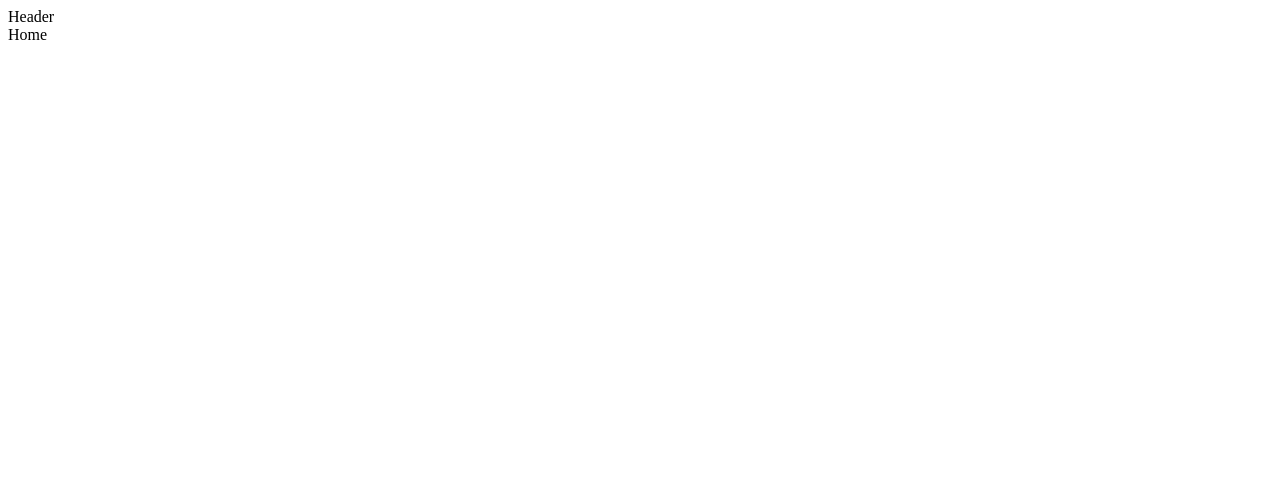
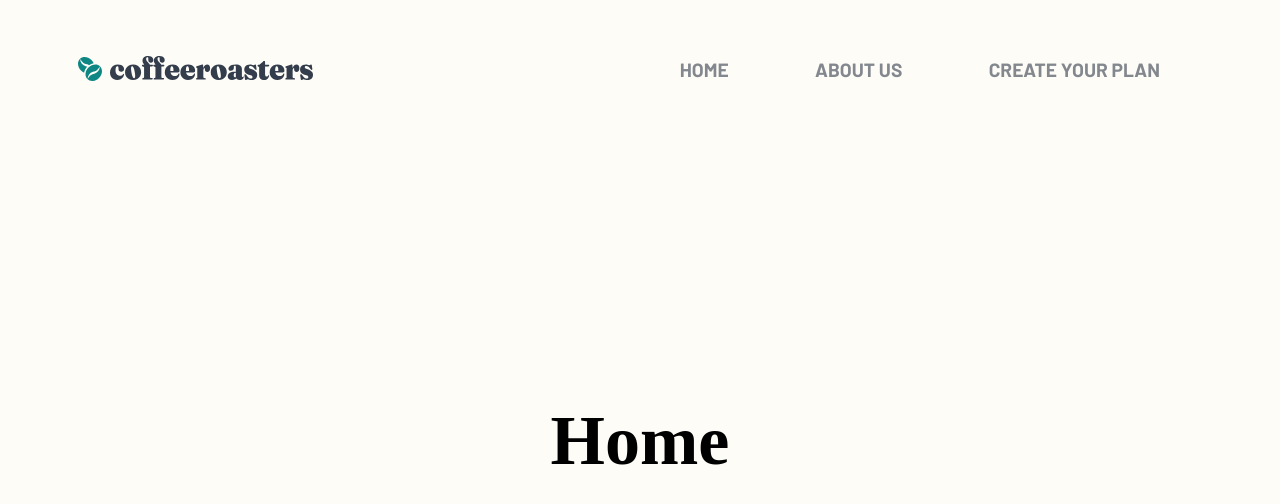
Before and after one commit to NzaQr/coffeeroasters, a React (Create React App) app: page / in a window 1280 px wide. Shown: the top 504 px of the page. Built offline with nearby package versions, Linux system fonts and the light colour scheme.

Commit message:
Add Header

```diff
--- a/package.json
+++ b/package.json
@@ -3,11 +3,15 @@
   "version": "0.1.0",
   "private": true,
   "dependencies": {
+    "@emotion/react": "^11.4.0",
+    "@emotion/styled": "^11.3.0",
     "@testing-library/jest-dom": "^5.12.0",
     "@testing-library/react": "^11.2.6",
     "@testing-library/user-event": "^12.8.3",
+    "framer-motion": "^4.1.13",
     "react": "^17.0.2",
     "react-dom": "^17.0.2",
+    "react-icons": "^4.2.0",
     "react-router-dom": "^5.2.0",
     "react-scripts": "4.0.3",
     "web-vitals": "^1.1.2"
--- a/public/index.html
+++ b/public/index.html
@@ -1,43 +1,25 @@
 <!DOCTYPE html>
 <html lang="en">
+
 <head>
   <meta charset="utf-8" />
   <link rel="icon" href="%PUBLIC_URL%/favicon.ico" />
   <meta name="viewport" content="width=device-width, initial-scale=1" />
   <meta name="theme-color" content="#000000" />
-    <meta
-      name="description"
-      content="Web site created using create-react-app"
-    />
+  <meta name="description" content="Web site created using create-react-app" />
   <link rel="apple-touch-icon" href="%PUBLIC_URL%/logo192.png" />
-    <!--
-      manifest.json provides metadata used when your web app is installed on a
-      user's mobile device or desktop. See https://developers.google.com/web/fundamentals/web-app-manifest/
-    -->
+
   <link rel="manifest" href="%PUBLIC_URL%/manifest.json" />
-    <!--
-      Notice the use of %PUBLIC_URL% in the tags above.
-      It will be replaced with the URL of the `public` folder during the build.
-      Only files inside the `public` folder can be referenced from the HTML.
-
-      Unlike "/favicon.ico" or "favicon.ico", "%PUBLIC_URL%/favicon.ico" will
-      work correctly both with client-side routing and a non-root public URL.
-      Learn how to configure a non-root public URL by running `npm run build`.
-    -->
+  <link rel="preconnect" href="https://fonts.gstatic.com">
+  <link href="https://fonts.googleapis.com/css2?family=Barlow:wght@400;700&family=Fraunces:wght@400;900&display=swap"
+    rel="stylesheet">
   <title>React App</title>
 </head>
+
 <body>
   <noscript>You need to enable JavaScript to run this app.</noscript>
   <div id="root"></div>
-    <!--
-      This HTML file is a template.
-      If you open it directly in the browser, you will see an empty page.
 
-      You can add webfonts, meta tags, or analytics to this file.
-      The build step will place the bundled scripts into the <body> tag.
+</body>
 
-      To begin the development, run `npm start` or `yarn start`.
-      To create a production bundle, use `npm run build` or `yarn build`.
-    -->
-  </body>
 </html>
--- /dev/null
+++ b/src/components/Header.css
@@ -0,0 +1,145 @@
+html {
+  font-size: 60%;
+}
+
+body {
+  background-color: #fefcf7;
+  margin: 0;
+}
+
+.header-container {
+  color: #83888f;
+  font-size: 1.2rem;
+  font-weight: 700;
+  background-color: #fefcf7;
+  padding-top: 30px;
+  display: flex;
+  justify-content: space-evenly;
+  align-items: center;
+}
+
+.logo {
+  max-width: 75%;
+  max-height: 100%;
+}
+
+.nav-item {
+  display: none;
+}
+
+.nav-item-container {
+  display: none;
+}
+
+.nav-menu {
+  width: 100vw;
+  height: 100vh;
+  display: flex;
+  justify-content: center;
+  position: fixed;
+  top: 0;
+  right: -100%;
+  transition: 850ms;
+}
+
+.nav-menu.active {
+  background: linear-gradient(#fefcf7 55.94%, rgba(254, 252, 247, 0.504981));
+  right: 0;
+  transition: 350ms;
+}
+
+.nav-menu-items {
+  width: 100%;
+  padding-left: 10px;
+  margin: 3rem;
+}
+
+.navbar-toggle {
+  background: none;
+  height: 80px;
+  display: flex;
+  justify-content: start;
+  align-items: center;
+}
+
+.menu-bars {
+  color: #333d4b;
+  font-size: 3rem;
+  background: none;
+  cursor: pointer;
+}
+
+.close {
+  position: absolute;
+  right: 35px;
+  top: 30px;
+}
+
+.item {
+  text-align: center;
+  list-style-type: none;
+  font-size: 2em;
+  font-weight: 600;
+  width: 95%;
+  align-items: center;
+  margin-bottom: 5rem;
+  cursor: pointer;
+  transition: all 0.2s ease-in-out;
+}
+
+a {
+  text-decoration: none;
+  font-family: "Fraunces", serif;
+  color: #333d4b;
+}
+
+.item:hover {
+  transform: scale(1.1);
+}
+
+@media (min-width: 800px) {
+  .header-container {
+    display: flex;
+    justify-content: space-between;
+    align-items: center;
+    padding: 3rem;
+  }
+
+  .logo {
+    max-width: 100%;
+  }
+
+  .nav-item {
+    padding: 0.5rem 2rem;
+    margin: 2.5rem;
+  }
+
+  .nav {
+    display: none;
+  }
+
+  .nav-item {
+    color: #83888f;
+    display: block;
+    font-size: 2rem;
+    font-weight: 600;
+    transition: all 0.2s ease-in-out;
+  }
+
+  .nav-item:hover {
+    color: #333d4b;
+  }
+  .nav-item-container {
+    display: flex;
+  }
+  a {
+    font-family: "Barlow", sans-serif;
+  }
+}
+
+@media (min-width: 1200px) {
+  .header-container {
+    margin-top: 2rem;
+    padding: 1rem 8rem;
+  }
+}
--- a/src/components/Header.js
+++ b/src/components/Header.js
@@ -1,5 +1,53 @@
-import React from "react";
+import React, { useState } from "react";
+import { Link } from "react-router-dom";
+import "./Header.css";
+import Logo from "../assets/logo.svg";
+import * as FaIcons from "react-icons/fa";
+import * as AiIcons from "react-icons/ai";
 
 export default function Header() {
-  return <div>Header</div>;
+  const [sidebar, setSidebar] = useState(false);
+
+  const showSidebar = () => setSidebar(!sidebar);
+  return (
+    <div className="header-container">
+      <Link to="/">
+        <img className="logo" src={Logo} alt="myteam logo" />
+      </Link>
+      <div className="nav">
+        <Link to="#" className="menu-bars">
+          <FaIcons.FaBars onClick={showSidebar} />
+        </Link>
+        <nav className={sidebar ? "nav-menu active" : "nav-menu"}>
+          <ul className="nav-menu-items" onClick={showSidebar}>
+            <li className="navbar-toggle">
+              <Link to="#" className="menu-bars close">
+                <AiIcons.AiOutlineClose />
+              </Link>
+            </li>
+            <li className="item">
+              <Link to="/">Home</Link>
+            </li>
+            <li className="item">
+              <Link to="/about">About</Link>
+            </li>
+            <li className="item">
+              <Link to="/create">Create Your Plan</Link>
+            </li>
+          </ul>
+        </nav>
+      </div>
+      <div className="nav-item-container">
+        <Link className="nav-item" to="/">
+          HOME
+        </Link>
+        <Link className="nav-item" to="/about">
+          ABOUT US
+        </Link>
+        <Link className="nav-item" to="/contact">
+          CREATE YOUR PLAN
+        </Link>
+      </div>
+    </div>
+  );
 }
--- /dev/null
+++ b/src/pages/Home.css
@@ -0,0 +1,5 @@
+.home {
+  font-size: 70px;
+  text-align: center;
+  line-height: 55rem;
+}
--- a/src/pages/Home.js
+++ b/src/pages/Home.js
@@ -1,5 +1,6 @@
 import React from "react";
+import "./Home.css";
 
 export default function Home() {
-  return <div>Home</div>;
+  return <h2 className="home">Home</h2>;
 }
```
Also changed, not shown: src/assets/logo.svg (added), 1 other file (tests, documents, lock files or other folders). Lines whose indentation alone changed are shown as unchanged.
